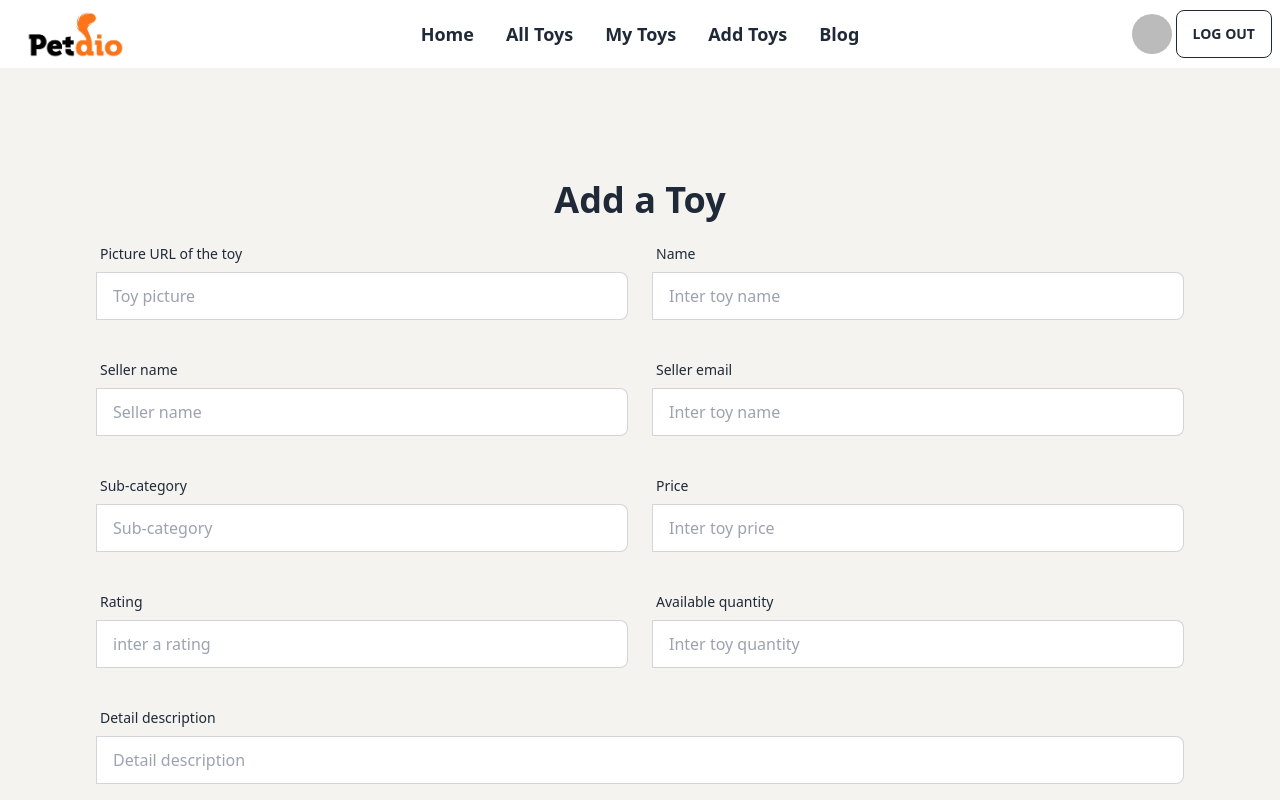
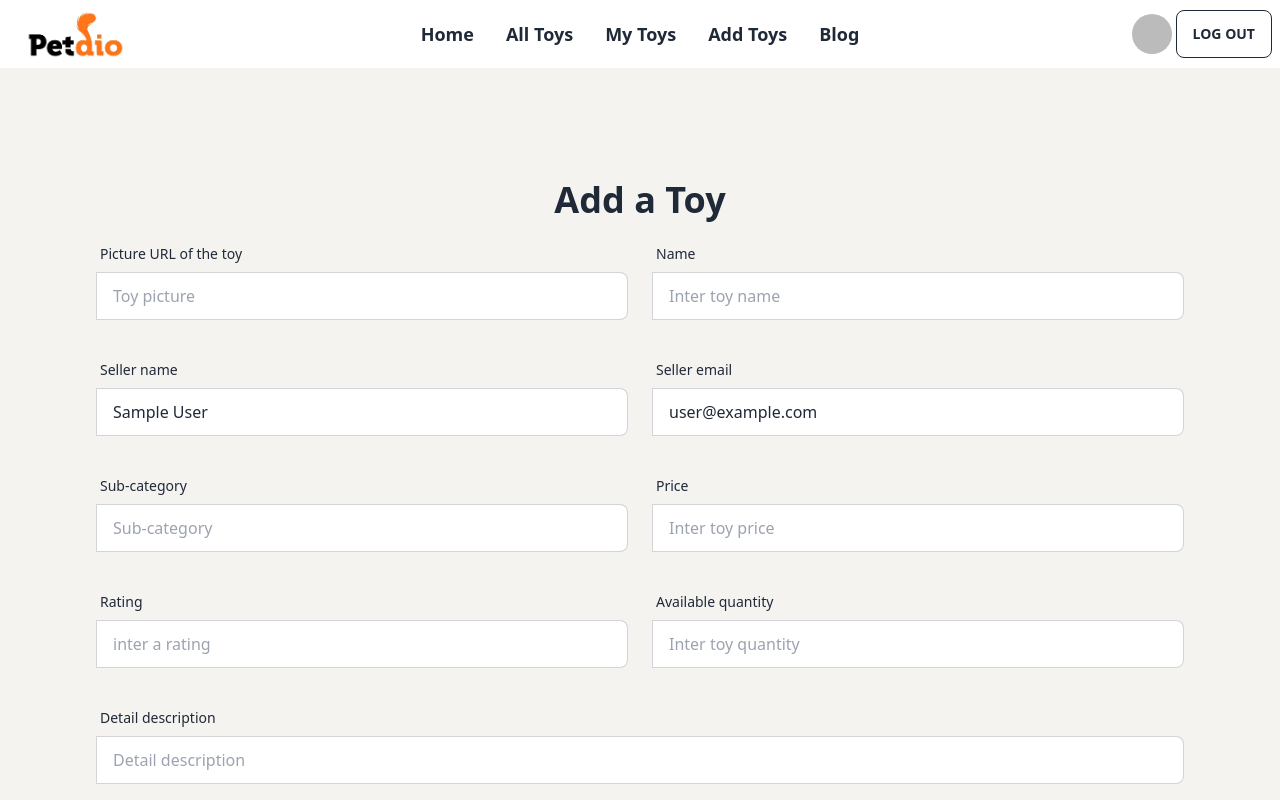
Before and after one commit to mdmorshedsagar/Toy_dogs, a React (Vite) app: page /addToys in a window 1280 px wide. Shown: the top 800 px of the page. Built offline with nearby package versions, Linux system fonts and the light colour scheme; no server answers; sample sign-in values are in the browser's storage.

Commit message:
add-toy-create

```diff
--- a/package.json
+++ b/package.json
@@ -20,7 +20,8 @@
     "react-icons": "^4.8.0",
     "react-router-dom": "^6.11.2",
     "react-tabs": "^6.0.1",
-    "sort-by": "^1.2.0"
+    "sort-by": "^1.2.0",
+    "sweetalert2": "^11.7.5"
   },
   "devDependencies": {
     "@types/react": "^18.0.28",
--- a/src/Component/Pages/AddToyes/AddToyes.jsx
+++ b/src/Component/Pages/AddToyes/AddToyes.jsx
@@ -1,6 +1,12 @@
-// import Swal from "sweetalert2";
+import { useContext } from "react";
+import { authContext } from "../../../Provider/AuthProvider";
+import Swal from 'sweetalert2'
 
-const handleAddCoffee = (event) => {
+
+
+const AddToyes = () => {
+  const { user} = useContext(authContext);
+  const handleAddToy = (event) => {
     event.preventDefault();
 
     const form = event.target;
@@ -14,25 +20,37 @@ const handleAddCoffee = (event) => {
     const rating = form.rating.value;
     const quantity = form.quantity.value;
       const description = form.description.value;
-  const sellers={
+    const addToyData={
       name,picture,seller,email,category,price,rating,quantity,description
     }
+    console.log(addToyData)
 
+    fetch('http://localhost:5000/addToy', {
+      method: 'POST',
+      headers: {
+          'content-type': 'application/json'
+      },
+      body: JSON.stringify(addToyData)
+  })
+      .then(res => res.json())
+      .then(data => {
 
-
-
-
-console.log(sellers)
-
+          if(data.insertedId){
+            Swal.fire({
+                title: 'Success!',
+                text: 'Toy Added Successfully',
+                icon: 'success',
+                confirmButtonText: 'Cool'
+              })
+        }
+    })
 
 
   };
-
-const AddToyes = () => {
   return (
     <div className="bg-[#F4F3F0] p-24">
             <h2 className="text-4xl font-bold text-center py-4">Add a Toy</h2>
-            <form onSubmit={handleAddCoffee}>
+            <form onSubmit={handleAddToy}>
 
                 <div className="md:flex mb-8 gap-6">
                     <div className="form-control md:w-1/2">
@@ -48,7 +66,9 @@ const AddToyes = () => {
                             <span className="label-text">Name</span>
                         </label>
                         <label className="input-group">
-                            <input type="text" name="name" placeholder="Inter toy name" className="input input-bordered w-full" />
+                            <input type="text" name="name"
+
+                            placeholder="Inter toy name" className="input input-bordered w-full" />
                         </label>
                     </div>
                 </div>
@@ -58,7 +78,8 @@ const AddToyes = () => {
                             <span className="label-text">Seller name</span>
                         </label>
                         <label className="input-group">
-                            <input type="text" name="seller" placeholder="Seller name" className="input input-bordered w-full" />
+                            <input type="text" name="seller"
+                             defaultValue={user?.displayName}  placeholder="Seller name" className="input input-bordered w-full" />
                         </label>
                     </div>
                     <div className="form-control md:w-1/2 ">
@@ -66,7 +87,9 @@ const AddToyes = () => {
                             <span className="label-text">Seller email</span>
                         </label>
                         <label className="input-group">
-                            <input type="email" name="email" placeholder="Inter toy name" className="input input-bordered w-full" />
+                            <input type="email" name="email"
+                            defaultValue={user?.email}
+                            placeholder="Inter toy name" className="input input-bordered w-full" />
                         </label>
                     </div>
                 </div>
```
Also changed, not shown: 1 other file (tests, documents, lock files or other folders). Lines whose indentation alone changed are shown as unchanged.
